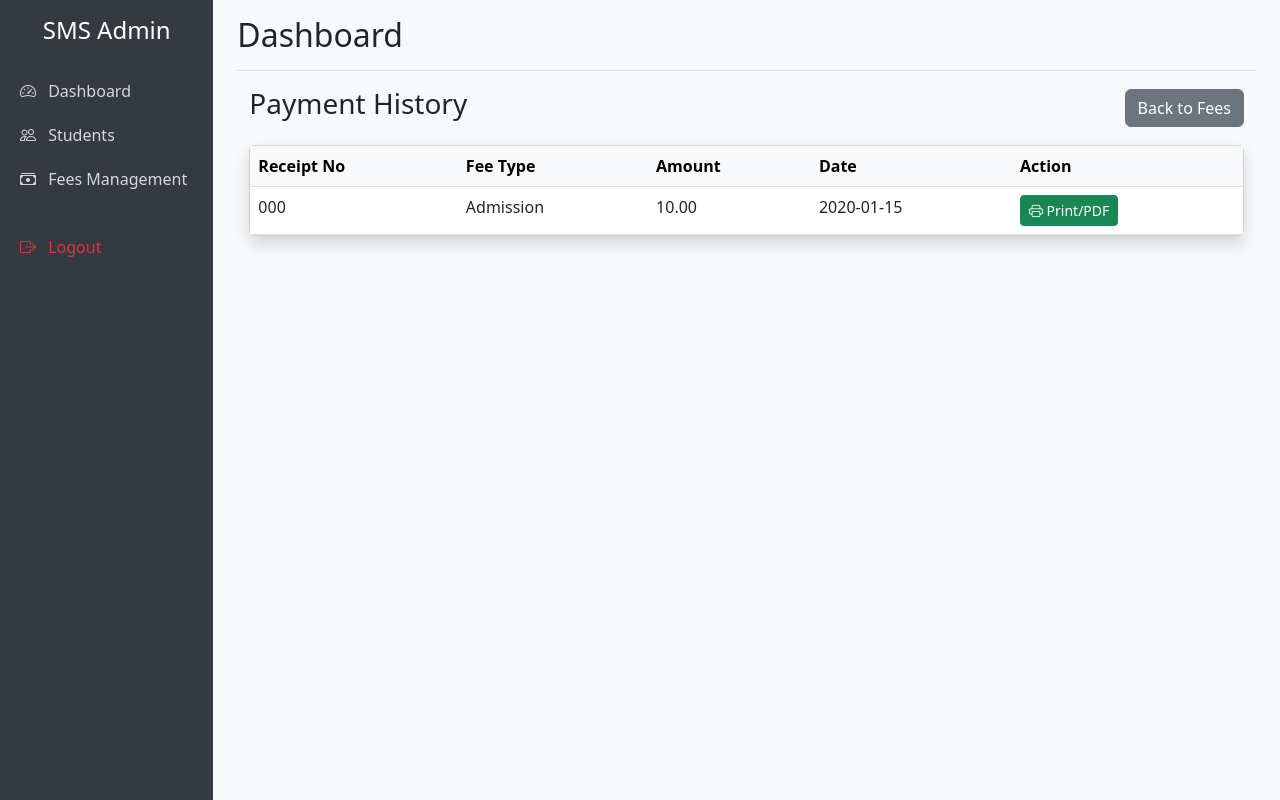
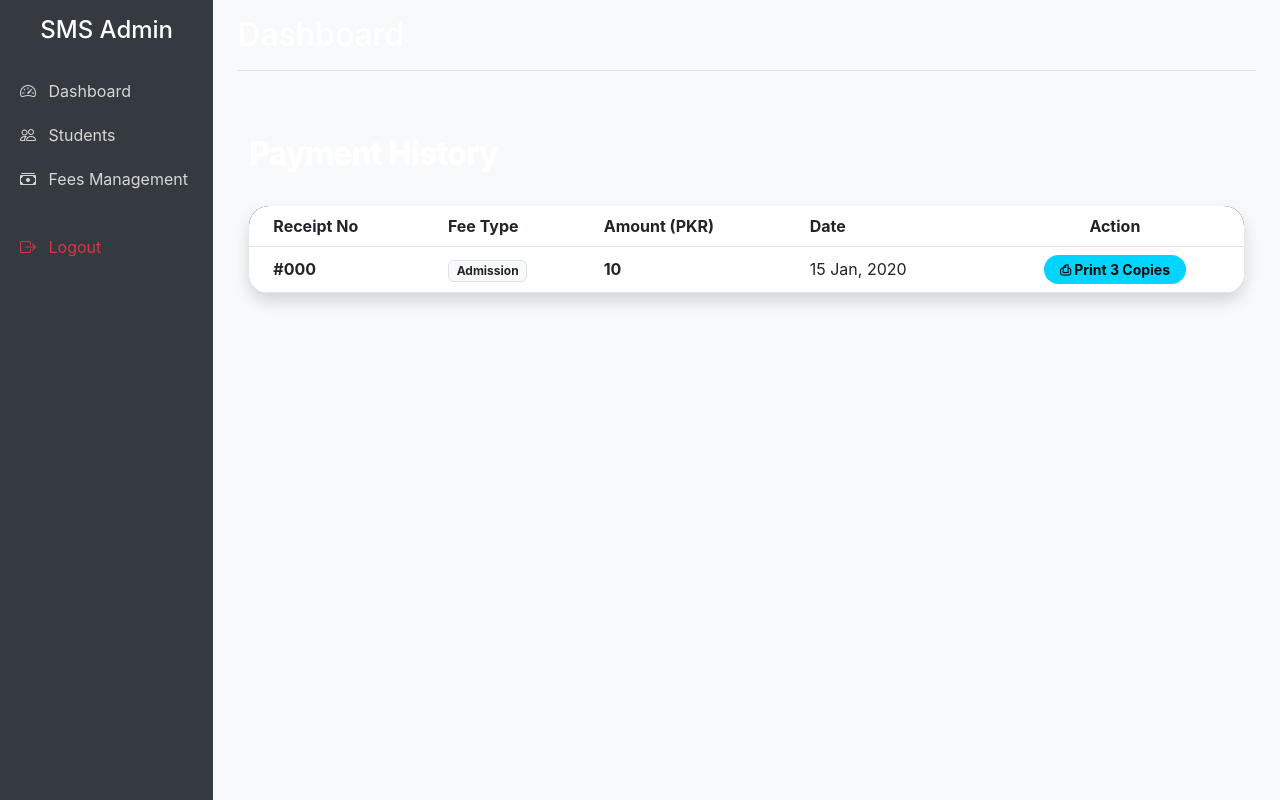
Before and after one commit to jawad50633-tech/student_system, a PHP site: page /admin/receipts.php?student_id=1 in a window 1280 px wide. Run offline with PHP 8.4, Linux system fonts and the light colour scheme; the visitor is signed in with stand-in values (Sample User, id 1); tables that the repository leaves empty hold one stand-in row (values such as "Sample post").

Commit message:
Update receipts.php

```diff
--- a/admin/receipts.php
+++ b/admin/receipts.php
@@ -5,8 +5,8 @@ require_once '../includes/auth_check.php';
 $student_id = isset($_GET['student_id']) ? $_GET['student_id'] : null;
 $receipt_id = isset($_GET['print']) ? $_GET['print'] : null;
 
+// --- PART 1: PRINT VIEW (3 COPIES) ---
 if ($receipt_id) {
-    // Print View
     $stmt = $pdo->prepare("
         SELECT f.*, s.name as student_name, c.class_name
         FROM fees f
@@ -18,39 +18,114 @@ if ($receipt_id) {
     $r = $stmt->fetch();
 
     if (!$r) die("Receipt not found");
+
+    $copies = ['Office Copy', 'Student Copy', 'Teacher Copy'];
     ?>
     <!DOCTYPE html>
     <html lang="en">
     <head>
         <meta charset="UTF-8">
-        <title>Receipt - <?php echo $r['receipt_number']; ?></title>
+        <meta name="viewport" content="width=device-width, initial-scale=1.0">
+        <title>Print Receipt - <?php echo $r['receipt_number']; ?></title>
         <link href="https://cdn.jsdelivr.net/npm/bootstrap@5.3.0/dist/css/bootstrap.min.css" rel="stylesheet">
+        <link href="https://fonts.googleapis.com/css2?family=Inter:wght@400;600;800&display=swap" rel="stylesheet">
         <style>
-            .receipt-box { max-width: 600px; margin: 50px auto; border: 2px solid #eee; padding: 30px; }
-            @media print { .no-print { display: none; } }
+            body { font-family: 'Inter', sans-serif; color: #0a0a0a; background: #f4f4f4; }
+            .no-print-nav { background: #fff; padding: 15px; border-bottom: 1px solid #ddd; text-align: center; }
+
+            .print-area { background: #fff; width: 210mm; margin: 20px auto; padding: 10mm; box-shadow: 0 0 10px rgba(0,0,0,0.1); }
+
+            .receipt-copy {
+                border: 2px dashed #00d4ff;
+                padding: 20px;
+                margin-bottom: 40px;
+                position: relative;
+                page-break-inside: avoid;
+            }
+
+            .copy-tag {
+                position: absolute; top: 0; right: 20px;
+                background: #0a0a0a; color: #fff;
+                font-size: 10px; padding: 2px 12px;
+                border-radius: 0 0 5px 5px; text-transform: uppercase;
+            }
+
+            .logo-img { width: 50px; height: 50px; border-radius: 50%; border: 1px solid #00d4ff; }
+            .header-title { font-weight: 800; font-size: 1.4rem; letter-spacing: -0.5px; }
+            .data-label { font-size: 10px; color: #666; text-transform: uppercase; font-weight: 600; }
+            .data-value { font-weight: 600; font-size: 14px; display: block; }
+
+            .amount-box {
+                background: #f8f9fa; border: 1px solid #00d4ff;
+                padding: 10px 20px; border-radius: 8px;
+                font-weight: 800; font-size: 1.2rem;
+            }
+
+            .sig-line { border-top: 1px solid #0a0a0a; margin-top: 30px; width: 180px; text-align: center; font-size: 12px; padding-top: 5px; }
+
+            @media print {
+                .no-print-nav { display: none; }
+                .print-area { margin: 0; box-shadow: none; width: 100%; }
+                body { background: #fff; }
+                .receipt-copy { border-color: #eee; }
+            }
         </style>
     </head>
     <body onload="window.print()">
-        <div class="receipt-box shadow-sm">
-            <div class="text-center mb-4">
-                <h2>Academy Receipt</h2>
-                <p class="text-muted">Official Payment Confirmation</p>
+        <div class="no-print-nav">
+            <button onclick="window.print()" class="btn btn-dark">Print Now</button>
+            <a href="receipts.php?student_id=<?php echo $r['student_id']; ?>" class="btn btn-outline-secondary">Back to History</a>
+        </div>
+
+        <div class="print-area">
+            <?php foreach ($copies as $title): ?>
+            <div class="receipt-copy">
+                <div class="copy-tag"><?php echo $title; ?></div>
+
+                <div class="row align-items-center mb-4">
+                    <div class="col-1">
+                        <img src="../uploads/Logo Web.png" class="logo-img">
+                    </div>
+                    <div class="col-8 ps-4">
+                        <div class="header-title">AI FUTURE LEADERS ACADEMY</div>
+                        <div class="text-muted small">Quality Education for Next Gen Innovators</div>
+                    </div>
+                    <div class="col-3 text-end">
+                        <span class="data-label">Receipt Number</span>
+                        <span class="data-value">#<?php echo $r['receipt_number']; ?></span>
+                    </div>
+                </div>
+
+                <div class="row g-3">
+                    <div class="col-12 border-bottom pb-2 mb-2">
+                        <span class="data-label">Student Name</span>
+                        <span class="data-value text-uppercase" style="font-size: 18px;"><?php echo htmlspecialchars($r['student_name']); ?></span>
+                    </div>
+                    <div class="col-4">
+                        <span class="data-label">Academic Track</span>
+                        <span class="data-value"><?php echo htmlspecialchars($r['class_name']); ?></span>
+                    </div>
+                    <div class="col-4">
+                        <span class="data-label">Fee Type</span>
+                        <span class="data-value"><?php echo $r['fee_type']; ?></span>
+                    </div>
+                    <div class="col-4">
+                        <span class="data-label">Payment Date</span>
+                        <span class="data-value"><?php echo date('d-M-Y', strtotime($r['payment_date'])); ?></span>
+                    </div>
+                </div>
+
+                <div class="mt-4 d-flex justify-content-between align-items-end">
+                    <div>
+                        <span class="data-label">Amount Paid</span>
+                        <div class="amount-box"><?php echo number_format($r['amount']); ?> PKR</div>
+                    </div>
+                    <div class="sig-line">
+                        Authorized Signature
+                    </div>
+                </div>
             </div>
-            <hr>
-            <div class="row mb-3">
-                <div class="col-6"><strong>Receipt No:</strong> <?php echo $r['receipt_number']; ?></div>
-                <div class="col-6 text-end"><strong>Date:</strong> <?php echo $r['payment_date']; ?></div>
-            </div>
-            <div class="mb-3"><strong>Student Name:</strong> <?php echo htmlspecialchars($r['student_name']); ?></div>
-            <div class="mb-3"><strong>Class:</strong> <?php echo htmlspecialchars($r['class_name']); ?></div>
-            <div class="mb-3"><strong>Fee Type:</strong> <?php echo $r['fee_type']; ?></div>
-            <div class="mb-3"><strong>Amount:</strong> <span class="h4 text-primary"><?php echo $r['amount']; ?> PKR</span></div>
-            <hr>
-            <div class="text-center text-muted small">Thank you for your payment!</div>
-            <div class="mt-4 text-center no-print">
-                <button onclick="window.print()" class="btn btn-primary">Print Receipt</button>
-                <a href="receipts.php?student_id=<?php echo $r['student_id']; ?>" class="btn btn-secondary">Back</a>
-            </div>
+            <?php endforeach; ?>
         </div>
     </body>
     </html>
@@ -58,25 +133,40 @@ if ($receipt_id) {
     exit;
 }
 
+// --- PART 2: DASHBOARD VIEW (HISTORY TABLE) ---
 include '../includes/header.php';
 ?>
 
-<div class="container-fluid">
-    <div class="d-flex justify-content-between align-items-center mb-3">
-        <h3>Payment History</h3>
-        <a href="fees.php" class="btn btn-secondary">Back to Fees</a>
+<style>
+    body { background-color: #060b28; color: #fff; font-family: 'Inter', sans-serif; }
+    .history-card {
+        background: rgba(255, 255, 255, 0.95);
+        border-radius: 20px;
+        color: #0a0a0a;
+        overflow: hidden;
+        box-shadow: 0 10px 30px rgba(0,0,0,0.3);
+    }
+    .table thead { background: #0a0a0a; color: #fff; }
+    .btn-print { background: #00d4ff; color: #0a0a0a; font-weight: 700; border: none; }
+    .btn-print:hover { background: #00b8e6; }
+</style>
+
+<div class="container py-5">
+    <div class="d-flex justify-content-between align-items-center mb-4">
+        <h2 class="fw-800" style="font-weight: 800; letter-spacing: -1px;">Payment History</h2>
+        <a href="fees.php" class="btn btn-outline-light rounded-pill px-4">← Back to Fees</a>
     </div>
 
-    <div class="card shadow">
-        <div class="card-body p-0">
-            <table class="table table-hover mb-0">
-                <thead class="table-light">
+    <div class="history-card shadow">
+        <div class="table-responsive">
+            <table class="table table-hover align-middle mb-0">
+                <thead>
                     <tr>
-                        <th>Receipt No</th>
+                        <th class="ps-4">Receipt No</th>
                         <th>Fee Type</th>
-                        <th>Amount</th>
+                        <th>Amount (PKR)</th>
                         <th>Date</th>
-                        <th>Action</th>
+                        <th class="text-center">Action</th>
                     </tr>
                 </thead>
                 <tbody>
@@ -88,19 +178,20 @@ include '../includes/header.php';
                     foreach ($receipts as $r):
                     ?>
                     <tr>
-                        <td><?php echo $r['receipt_number']; ?></td>
-                        <td><?php echo $r['fee_type']; ?></td>
-                        <td><?php echo $r['amount']; ?></td>
-                        <td><?php echo $r['payment_date']; ?></td>
-                        <td>
-                            <a href="receipts.php?print=<?php echo $r['id']; ?>" target="_blank" class="btn btn-sm btn-success">
-                                <i class="bi bi-printer"></i> Print/PDF
+                        <td class="ps-4 fw-bold">#<?php echo $r['receipt_number']; ?></td>
+                        <td><span class="badge bg-light text-dark border"><?php echo $r['fee_type']; ?></span></td>
+                        <td class="fw-bold"><?php echo number_format($r['amount']); ?></td>
+                        <td><?php echo date('d M, Y', strtotime($r['payment_date'])); ?></td>
+                        <td class="text-center">
+                            <a href="receipts.php?print=<?php echo $r['id']; ?>" target="_blank" class="btn btn-sm btn-print px-3 rounded-pill">
+                                ⎙ Print 3 Copies
                             </a>
                         </td>
                     </tr>
                     <?php endforeach; ?>
+
                     <?php if (empty($receipts)): ?>
-                        <tr><td colspan="5" class="text-center">No payments found for this student.</td></tr>
+                        <tr><td colspan="5" class="text-center py-5 text-muted">No payment records found for this student.</td></tr>
                     <?php endif; ?>
                 </tbody>
             </table>
```
